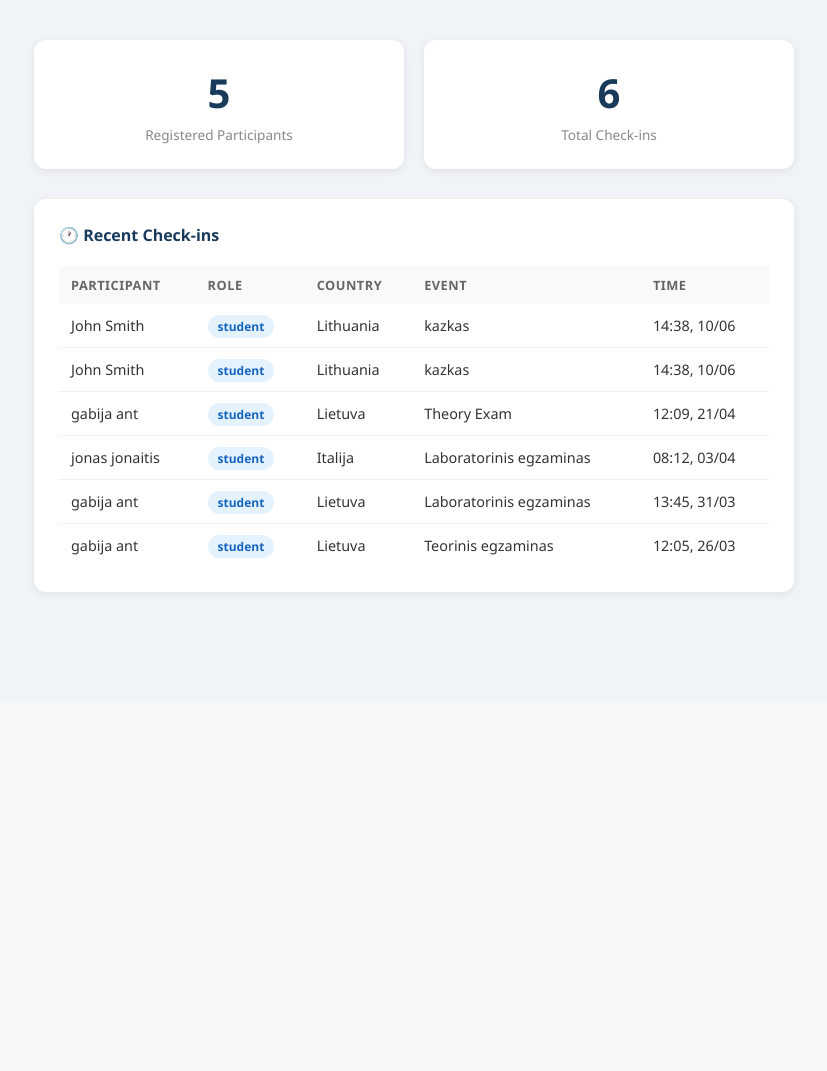
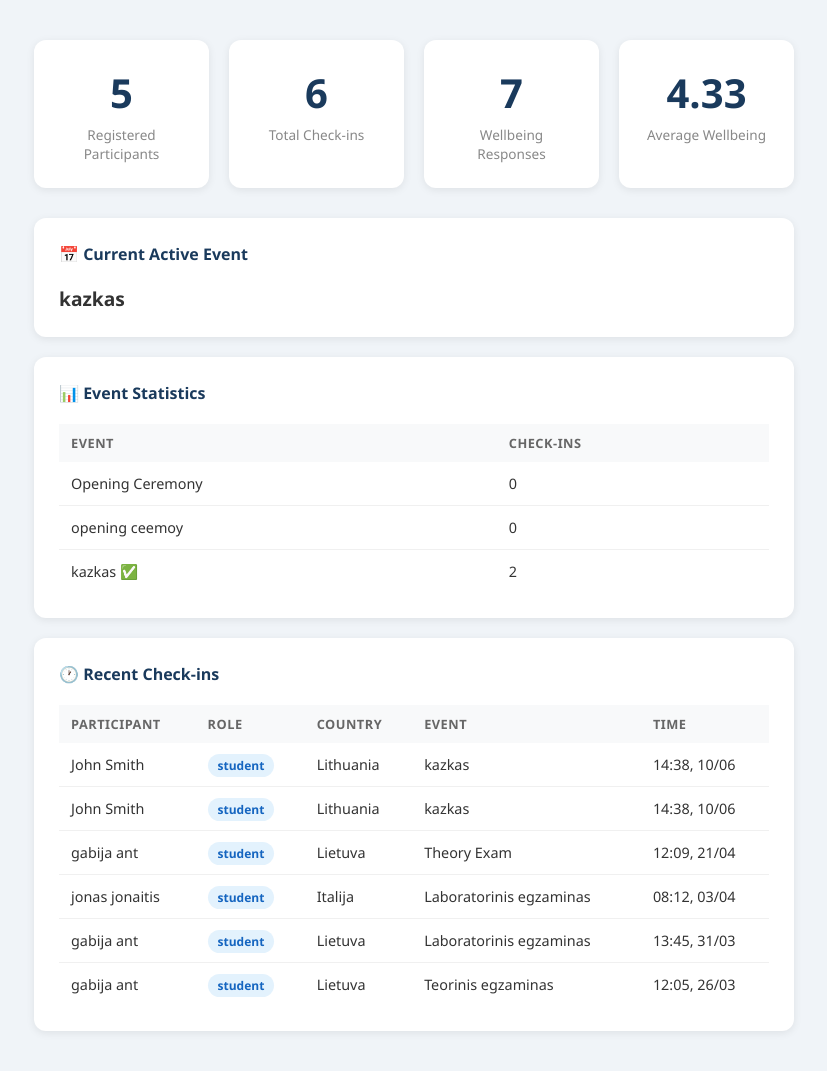
Before and after one commit to gabija4nt/ibo2026-system, a Flask app: page /dashboard in a window 1280 px wide. Shown: the part 100-1171 px from the top of the page, without its empty margins (226-1053 px from the left). Before the commit the page ends 696 px from the top, so only its background shows below. Run offline with Flask 3, Linux system fonts and the light colour scheme.

Commit message:
Add wellbeing dashboard statistics

```diff
--- a/app.py
+++ b/app.py
@@ -115,7 +115,34 @@ def dashboard():
     checkins = CheckIn.query.order_by(CheckIn.timestamp.desc()).limit(20).all()
     total_participants = Participant.query.count()
     total_checkins = CheckIn.query.count()
+    active_event = Event.query.filter_by(active=True).first()
+
+    events = Event.query.all()
+
+    event_stats = []
+
+    for event in events:
+        count = CheckIn.query.filter_by(
+            event_name=event.name
+        ).count()
+
+        event_stats.append({
+            'name': event.name,
+            'count': count,
+            'active': event.active
+        })
+
     wellbeing_entries = Wellbeing.query.all()
+
+    valid_q1 = [int(w.q1) for w in wellbeing_entries if w.q1 is not None]
+
+    if valid_q1:
+        avg_wellbeing = round(
+            sum(valid_q1) / len(valid_q1),
+            2
+        )
+    else:
+        avg_wellbeing = 0
 
     avg_q1 = 0
     avg_q2 = 0
@@ -143,7 +170,10 @@ def dashboard():
         avg_q1=avg_q1,
         avg_q2=avg_q2,
         avg_q3=avg_q3,
-        wellbeing_count=len(wellbeing_entries)
+        wellbeing_count=len(wellbeing_entries),
+        active_event=active_event,
+        event_stats=event_stats,
+        avg_wellbeing=avg_wellbeing,
     )
 
 @app.route('/admin', methods=['GET', 'POST'])
--- a/templates/dashboard.html
+++ b/templates/dashboard.html
@@ -12,7 +12,7 @@
         .back { color: rgba(255,255,255,0.7); text-decoration: none; font-size: 0.85rem; display: block; margin-bottom: 8px; }
         .back:hover { color: white; }
         .container { max-width: 800px; margin: 40px auto; padding: 0 20px; }
-        .stats { display: grid; grid-template-columns: repeat(2, 1fr); gap: 20px; margin-bottom: 30px; }
+        .stats { display: grid; grid-template-columns: repeat(4, 1fr); gap: 20px; margin-bottom: 30px; }
         .stat-card { background: white; border-radius: 12px; padding: 25px; text-align: center;
                      box-shadow: 0 2px 8px rgba(0,0,0,0.08); }
         .stat-card .number { font-size: 2.5rem; font-weight: 700; color: #1a3a5c; }
@@ -46,8 +46,55 @@
                 <div class="number">{{ total_checkins }}</div>
                 <div class="label">Total Check-ins</div>
             </div>
+            <div class="stat-card">
+                <div class="number">{{ wellbeing_count }}</div>
+                <div class="label">Wellbeing Responses</div>
+            </div>
+            <div class="stat-card">
+                <div class="number">{{ avg_wellbeing }}</div>
+                <div class="label">Average Wellbeing</div>
+            </div>
+        </div>
+        <div class="card" style="margin-bottom:20px;">
+            <h2>📅 Current Active Event</h2>
+
+            {% if active_event %}
+                <p style="font-size:1.2rem;font-weight:600;">
+                    {{ active_event.name }}
+                </p>
+            {% else %}
+                <p>No active event selected</p>
+            {% endif %}
         </div>
 
+        <div class="card" style="margin-bottom:20px;">
+            <h2>📊 Event Statistics</h2>
+
+            {% if event_stats %}
+                <table>
+                    <thead>
+                        <tr>
+                            <th>Event</th>
+                            <th>Check-ins</th>
+                        </tr>
+                    </thead>
+
+                    <tbody>
+                        {% for event in event_stats %}
+                        <tr>
+                            <td>
+                                {{ event.name }}
+                                {% if event.active %}
+                                    ✅
+                                {% endif %}
+                            </td>
+                            <td>{{ event.count }}</td>
+                        </tr>
+                        {% endfor %}
+                    </tbody>
+                </table>
+            {% endif %}
+        </div>
         <div class="card">
             <h2>🕐 Recent Check-ins</h2>
             {% if checkins %}
```
Also changed, not shown: instance/ibo.db.
